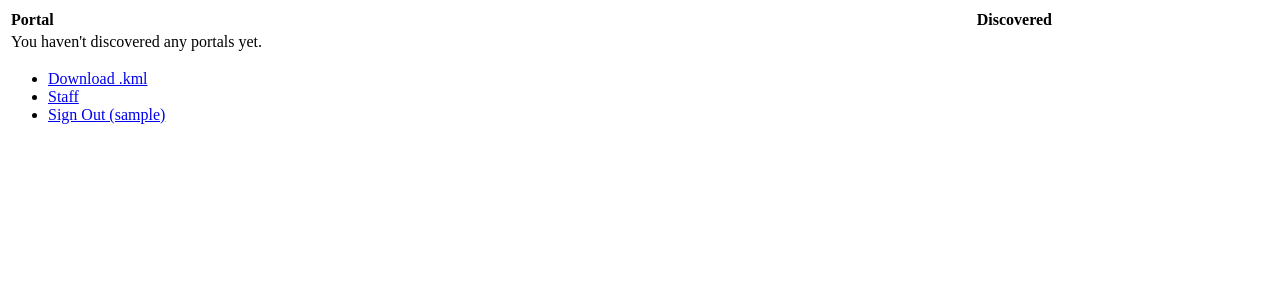
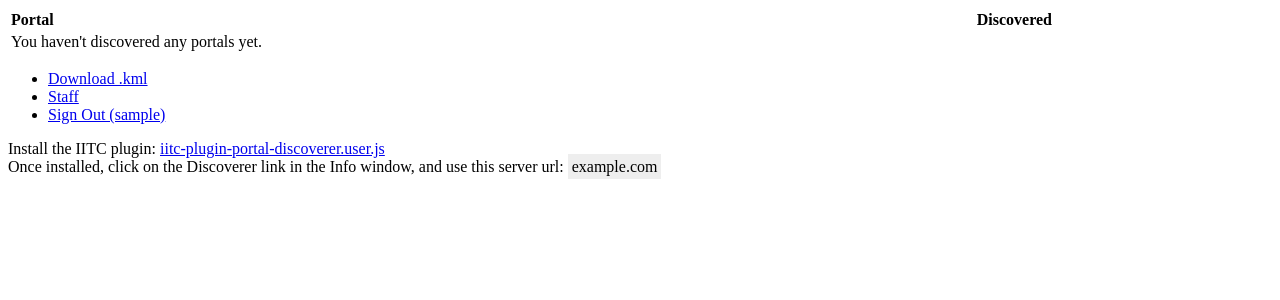
Before and after one commit to lithium/django-ingress-discoverer, a Django app: page / in a window 1280 px wide. Shown: the top 300 px of the page. Run offline with Django 3.2, Linux system fonts and the light colour scheme; the visitor is signed in with stand-in values (Sample User, id 1); data that the repository does not hold is empty.

Commit message:
host iitc plugin on server to improve workflow

```diff
--- a/discoverer/models.py
+++ b/discoverer/models.py
@@ -56,6 +56,7 @@ class PortalIndex(AuditedModel):
         ordering = ('name',)
         permissions = (
             ("read_portalindex", "Allowed to fetch the portal index"),
+            ("read_iitcplugin", "Allowed download IITC plugin"),
         )
 
     def __unicode__(self):
--- a/discoverer/templates/base.html
+++ b/discoverer/templates/base.html
@@ -8,6 +8,11 @@
         }
         .table th {
             text-align: left;
+        }
+        .codeaddress {
+            background-color: #eee;
+            padding: 4px;
+            display: inline;
         }
     </style>
     {% block extra_head %}
--- a/discoverer/templates/discoverer/home.html
+++ b/discoverer/templates/discoverer/home.html
@@ -20,7 +20,16 @@
     </tr>
     {% endfor %}
 </table>
+
 {% else %}
 <p>Unauthorized</p>
 {% endif %}
 {% endblock %}
+
+
+{% block extra_body %}
+<div>
+    Install the IITC plugin: <a href="{% url "download_iitc_plugin" %}">iitc-plugin-portal-discoverer.user.js</a><br>
+    Once installed, click on the Discoverer link in the Info window, and use this server url: <p class="codeaddress">{{site}}</p>
+</div>
+{% endblock %}
--- a/discoverer/urls.py
+++ b/discoverer/urls.py
@@ -16,11 +16,12 @@ Including another URLconf
 from django.conf.urls import url, include
 from django.contrib import admin
 
-from discoverer.views import Home, ServeIndex, SubmitPortalInfos, DownloadKml
+from discoverer.views import Home, ServeIndex, SubmitPortalInfos, DownloadKml, DownloadPlugin
 
 urlpatterns = [
     url(r'^$', Home.as_view(), name='home'),
     url(r'^fetchKml$', DownloadKml.as_view(), name='download_kml'),
+    url(r'^iitc-plugin-portal-discoverer.user.js$', DownloadPlugin.as_view(), name='download_iitc_plugin'),
 
     url(r'^pidx$', ServeIndex.as_view(), name='serve_index'),
     url(r'^spi$', SubmitPortalInfos.as_view(), name='submit_portalinfos'),
--- a/discoverer/views.py
+++ b/discoverer/views.py
@@ -1,11 +1,12 @@
+import os
+from django.conf import settings
 from django.contrib.auth.decorators import login_required
 from django.contrib.auth.mixins import PermissionRequiredMixin
-from django.http import Http404, StreamingHttpResponse
+from django.contrib.sites.models import Site
+from django.http import Http404, StreamingHttpResponse, HttpResponse
 from django.utils.decorators import method_decorator
 from django.views import View
-from django.views.decorators.csrf import csrf_exempt
-from django.views.generic import TemplateView, RedirectView
-import rest_framework
+from django.views.generic import TemplateView
 from rest_framework import permissions, serializers
 from rest_framework.response import Response
 from rest_framework.views import APIView
@@ -20,6 +21,7 @@ class Home(TemplateView):
     def get_context_data(self, **kwargs):
         context = super(Home, self).get_context_data(**kwargs)
         context['is_authorized'] = self.request.user.has_perm('discoverer.read_portalindex')
+        context['site'] = Site.objects.get_current(request=self.request)
         if self.request.user.has_perm('discoverer.read_own_portalinfo'):
             context.update(dict(
                 portals=PortalInfo.objects.filter(created_by=self.request.user).order_by('-created_at')
@@ -54,6 +56,18 @@ class DownloadKml(PermissionRequiredMixin, View):
         response = StreamingHttpResponse(kml_output.kmlfile)
         response['Content-Length'] = kml_output.kmlfile.size
         response['Content-Disposition'] = 'attachment; filename="{}.kml"'.format(kml_output.name)
+        return response
+
+
+@method_decorator(login_required, name='dispatch')
+class DownloadPlugin(PermissionRequiredMixin, View):
+    permission_required = ('discoverer.read_iitcplugin',)
+    raise_exception = True
+
+    def get(self, *args, **kwargs):
+        with open(os.path.join(settings.BASE_DIR, 'iitc-plugin-discoverer.user.js'), 'r') as script_fh:
+            response = HttpResponse(script_fh.read())
+        response['Content-Type'] = "application/json"
         return response
 
 
--- a/iitc-plugin-discoverer.client.js
+++ b/iitc-plugin-discoverer.user.js
@@ -1,8 +1,8 @@
 // ==UserScript==
-// @id             iitc-plugin-portal-discoverer@noobdy889
+// @id             iitc-plugin-portal-discoverer@nobody889
 // @name           IITC plugin: Portal Discoverer
 // @category       Cache
-// @version        0.0.2
+// @version        1.1.0
 // @namespace      https://github.com/jonatkins/ingress-intel-total-conversion
 // @description    [iitc-2017-01-08-021732] discover portals
 // @include        https://*.ingress.com/intel*
```
